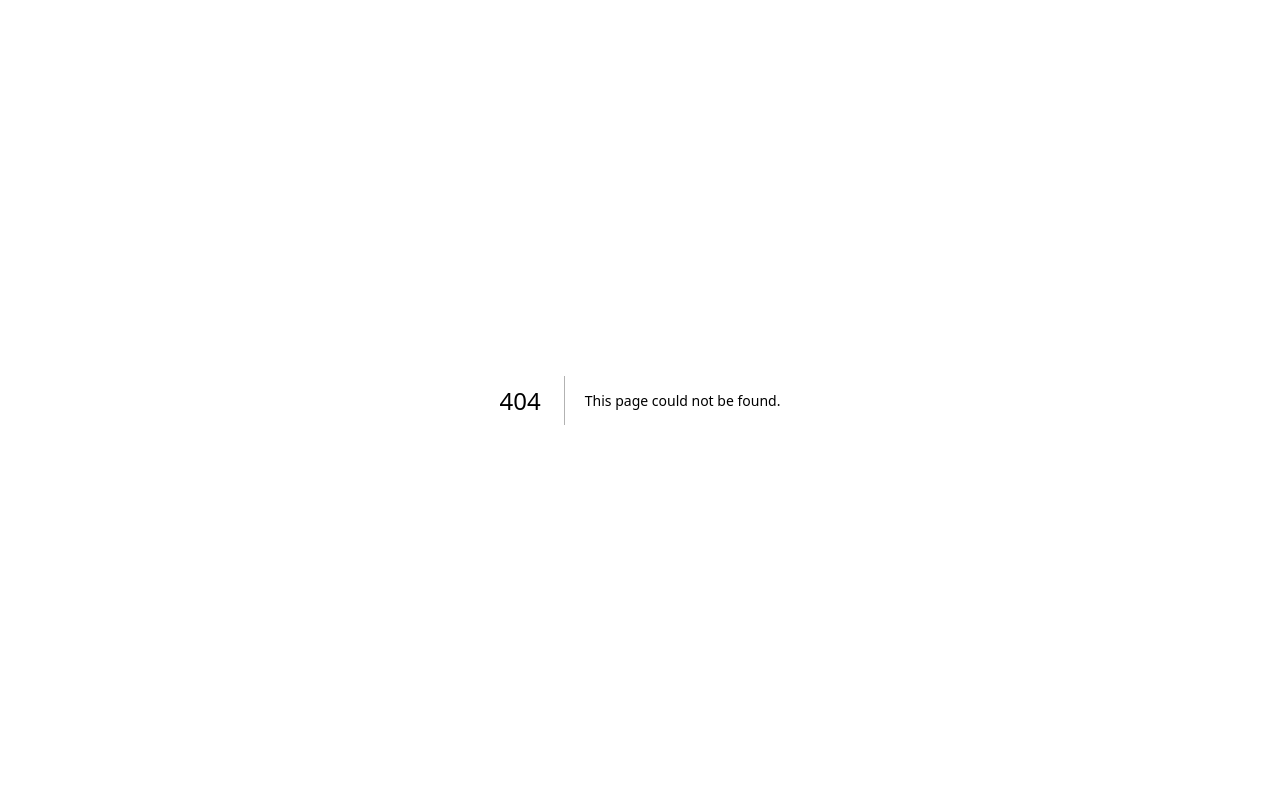
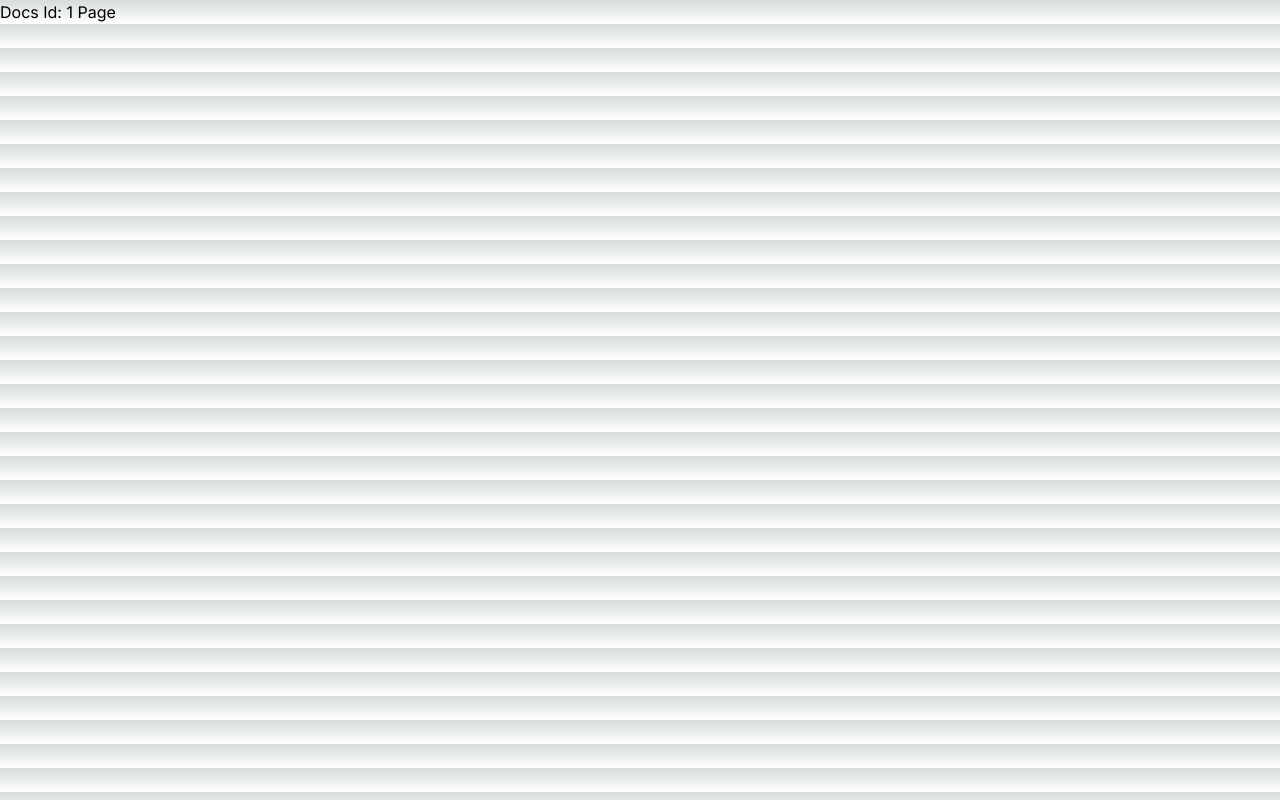
Before and after one commit to business-thiem/NextJS13-scott-tut, a Next.js app: page /docs/1 in a window 1280 px wide. Before the commit this address had no page. Built offline with nearby package versions, Linux system fonts and the light colour scheme.

Commit message:
dynamic page params

```diff
--- /dev/null
+++ b/app/(dashboard)/todos/page.tsx
@@ -0,0 +1,5 @@
+const TodosPage = () => {
+  return <div>Todos Page</div>;
+};
+
+export default TodosPage;
--- /dev/null
+++ b/app/docs/[id]/page.tsx
@@ -0,0 +1,5 @@
+const DocsIdPage = ({ params }) => {
+  return <div>Docs Id: {params.id} Page</div>;
+};
+
+export default DocsIdPage;
--- /dev/null
+++ b/app/docs/page.tsx
@@ -0,0 +1,5 @@
+const DocsPage = () => {
+  return <div>Docs Page</div>;
+};
+
+export default DocsPage;
```
Also changed, not shown: 1 other file (tests, documents, lock files or other folders).
